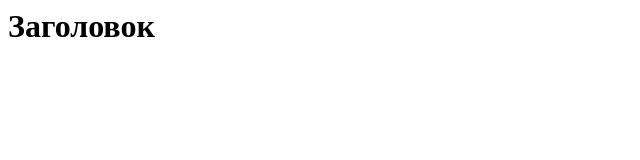
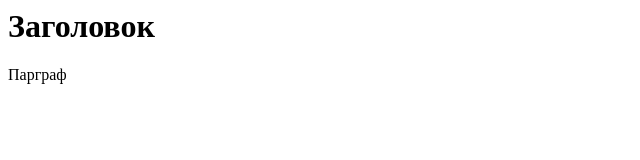
Before and after one commit to nasyapiskunova/Project-1, a plain HTML site: page index.html in a window 1280 px wide. Shown: the full height of the page, 0-640 px from the left. Drawn offline with Linux system fonts and the light colour scheme.

Commit message:
Добавлен новый параграф

```diff
--- a/index.html
+++ b/index.html
@@ -3,5 +3,6 @@
 
     <script> src = ""</script>
     <h1>Заголовок</h1>
+    <p>Парграф</p>
     </head>
 </html>
```
